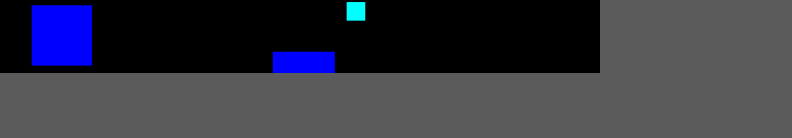
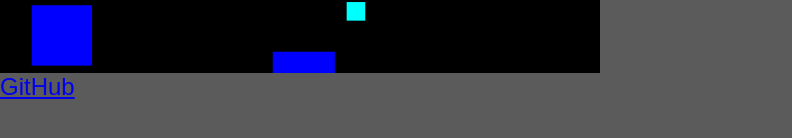
Before and after one commit to junjanjon/browser-games, a website: page src/index.html in a window 1280 px wide. Shown: the part 526-664 px from the top of the page, without its empty margins (0-792 px from the left). Drawn offline with Linux system fonts and the light colour scheme.

Commit message:
Add リンク追加

```diff
--- a/src/index.html
+++ b/src/index.html
@@ -32,6 +32,7 @@
 <audio id="bgm" src="audio/maou_bgm_loop_8bit29.mp3" loop></audio>
 <audio id="se_gameover" src="audio/maou_se_onepoint20.mp3" preload="auto"></audio>
 <canvas id="canvas" width="600" height="400"></canvas>
+<div class="text"><a href="https://github.com/junjanjon/browser-games">GitHub</a></div>
 <script>
     const bgmElement = document.getElementById('bgm');
     // ジェットの初期位置
```
Also changed, not shown: README.md.
